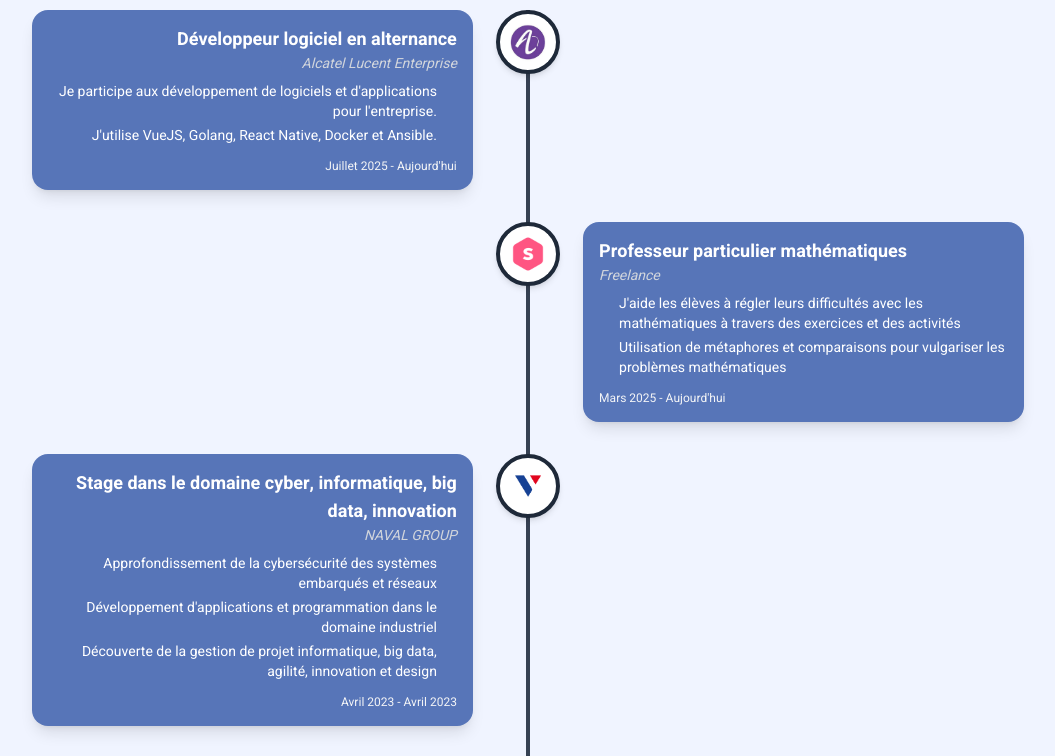
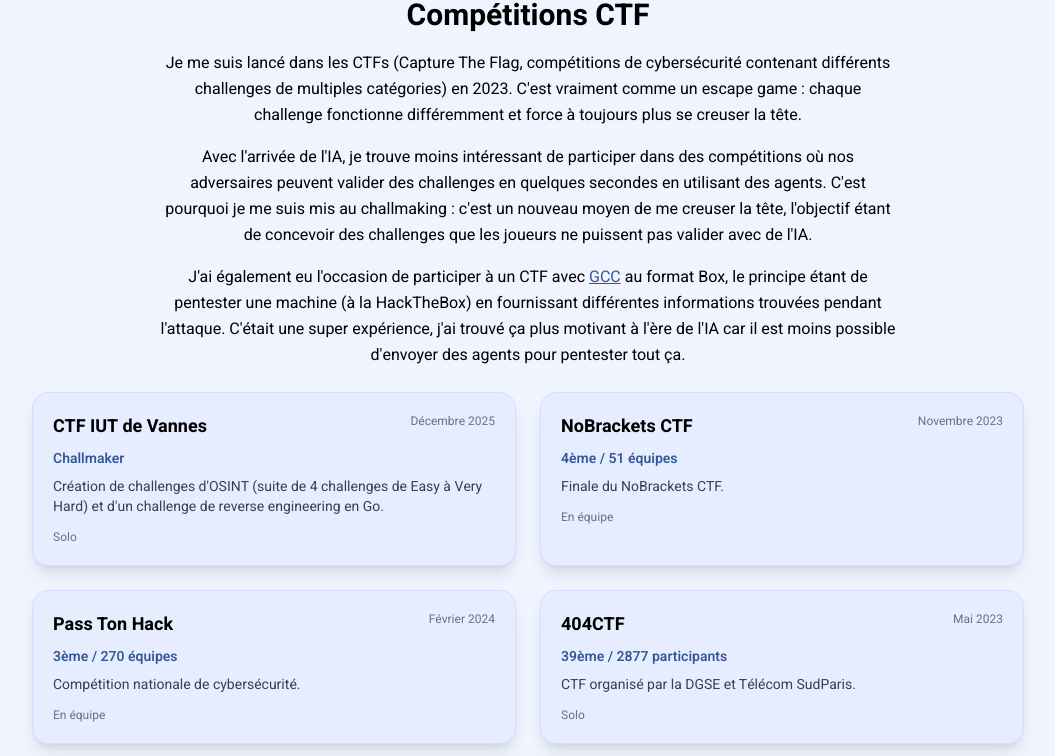
Before and after one commit to 0x-Saegor/ReactPortfolio, a React (Vite) app: page /about in a window 1280 px wide. Shown: the part 1090-1846 px from the top of the page, without its empty margins (112-1167 px from the left). Built offline with nearby package versions, Linux system fonts and the light colour scheme.

Commit message:
feat: add CTF section with competition details and image

```diff
--- a/src/pages/About/index.jsx
+++ b/src/pages/About/index.jsx
@@ -14,6 +14,7 @@ CTA -> projets ou collaborer via Contact
 
 import All_Top from '../../sections/All_Top'
 import Text from '../../sections/About/Text'
+import CTF from '../../sections/About/CTF'
 import TimelineJob from '../../sections/About/TimelineJob'
 import TimelineStudy from '../../sections/About/TimelineStudy'
 import SEO from '../../components/SEO'
@@ -30,6 +31,8 @@ function About(){
 
             <Text />
 
+            <CTF />
+
             <TimelineJob />
 
             <TimelineStudy />
--- /dev/null
+++ b/src/sections/About/CTF/index.jsx
@@ -0,0 +1,91 @@
+import colors from "../../../utils/style/colors";
+import useTheme from "../../../utils/hooks";
+import interiutImg from "../../../assets/ctf/Interiut.jpg";
+
+const ctfData = [
+  {
+    name: "CTF IUT de Vannes",
+    date: "Décembre 2025",
+    rank: "Challmaker",
+    description:
+      "Création de challenges d'OSINT (suite de 4 challenges de Easy à Very Hard) et d'un challenge de reverse engineering en Go.",
+    team: false,
+  },
+  {
+    name: "NoBrackets CTF",
+    date: "Novembre 2023",
+    rank: "4ème / 51 équipes",
+    description: "Finale du NoBrackets CTF.",
+    team: true,
+  },
+  {
+    name: "Pass Ton Hack",
+    date: "Février 2024",
+    rank: "3ème / 270 équipes",
+    description: "Compétition nationale de cybersécurité.",
+    team: true,
+  },
+  {
+    name: "404CTF",
+    date: "Mai 2023",
+    rank: "39ème / 2877 participants",
+    description: "CTF organisé par la DGSE et Télécom SudParis.",
+    team: false,
+  },
+];
+
+function CTF() {
+  const { theme } = useTheme();
+
+  return (
+    <div className="items-center text-center py-12">
+      <h1 className="text-3xl font-bold text-center">Compétitions CTF</h1>
+      <p className="mt-4 text-sm md:text-base leading-relaxed max-w-3xl mx-auto px-4">
+        Je me suis lancé dans les CTFs (Capture The Flag, compétitions de cybersécurité contenant différents challenges de multiples catégories) en 2023. C'est vraiment comme un escape game : chaque challenge fonctionne différemment et force à toujours plus se creuser la tête.
+      </p>
+      <p className="mt-4 text-sm md:text-base leading-relaxed max-w-3xl mx-auto px-4">
+        Avec l'arrivée de l'IA, je trouve moins intéressant de participer dans des compétitions où nos adversaires peuvent valider des challenges en quelques secondes en utilisant des agents. C'est pourquoi je me suis mis au challmaking : c'est un nouveau moyen de me creuser la tête, l'objectif étant de concevoir des challenges que les joueurs ne puissent pas valider avec de l'IA.
+      </p>
+      <p className="mt-4 text-sm md:text-base leading-relaxed max-w-3xl mx-auto px-4">
+        J'ai également eu l'occasion de participer à un CTF avec <a href="https://gcc-ensibs.fr/" target="_blank" rel="noopener noreferrer" className="underline" style={{ color: colors.primary }}>GCC</a> au format Box, le principe étant de pentester une machine (à la HackTheBox) en fournissant différentes informations trouvées pendant l'attaque. C'était une super expérience, j'ai trouvé ça plus motivant à l'ère de l'IA car il est moins possible d'envoyer des agents pour pentester tout ça.
+      </p>
+      <div className="grid grid-cols-1 md:grid-cols-2 gap-6 max-w-5xl mx-auto py-6 px-4">
+        {ctfData.map((ctf, index) => (
+          <div
+            key={index}
+            className="p-5 rounded-2xl shadow-lg border"
+            style={{
+              backgroundColor: theme === "light" ? colors.bg_light_2 : colors.bg_dark_3,
+              borderColor: theme === "light" ? colors.bg_light_4 : colors.bg_dark_5,
+            }}
+          >
+            <div className="flex justify-between items-start mb-2">
+              <h3 className="text-lg font-bold text-left">{ctf.name}</h3>
+              <span className="text-xs whitespace-nowrap ml-2" style={{ color: theme === "light" ? "#6b7280" : "#9ca3af" }}>
+                {ctf.date}
+              </span>
+            </div>
+            <p
+              className="text-sm font-semibold mb-2 text-left"
+              style={{ color: colors.primary }}
+            >
+              {ctf.rank}
+            </p>
+            <p className="text-sm text-left" style={{ color: theme === "light" ? "#374151" : "#d1d5db" }}>
+              {ctf.description}
+            </p>
+            <p className="text-xs mt-3 text-left" style={{ color: theme === "light" ? "#6b7280" : "#9ca3af" }}>
+              {ctf.team ? "En équipe" : "Solo"}
+            </p>
+          </div>
+        ))}
+      </div>
+      <div className="max-w-3xl mx-auto mt-8 px-4">
+        <p className="text-sm font-semibold mb-2 text-center">CTF InterIUT 2025 — 2ème / 25 équipes avec l'IUT de Vannes</p>
+        <img src={interiutImg} alt="CTF InterIUT" className="rounded-2xl shadow-lg w-full max-h-72 object-cover" />
+      </div>
+    </div>
+  );
+}
+
+export default CTF;
```
Also changed, not shown: 1 other file (tests, documents, lock files or other folders).
